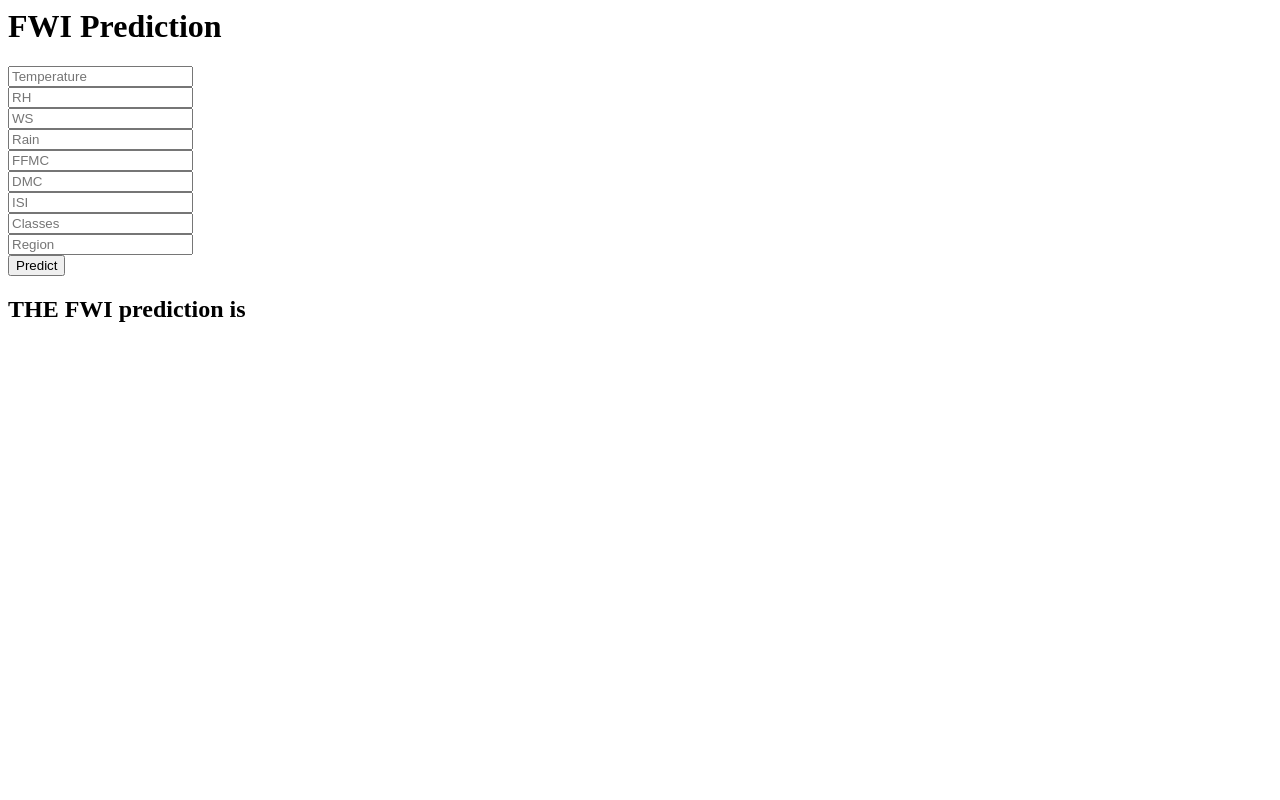
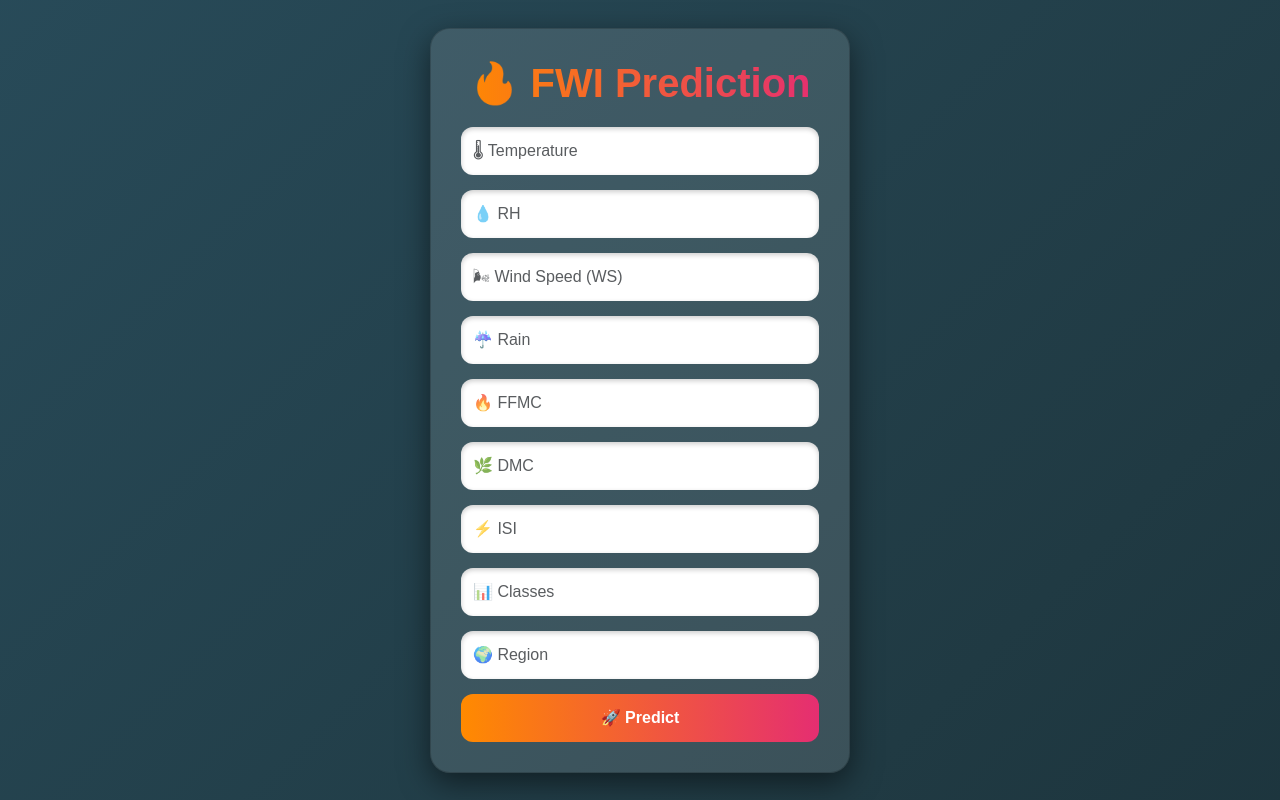
Before and after one commit to arnab06082004/test_forest_fires, a Flask app: page /prediction in a window 1280 px wide. Run offline with Flask 3, Linux system fonts and the light colour scheme; parts of the project's set-up code (start-up, migrations or seed data) failed here and were passed over.

Commit message:
style update

```diff
--- a/templates/home.html
+++ b/templates/home.html
@@ -1,20 +1,207 @@
-<h1>FWI Prediction</h1>
+<!DOCTYPE html>
+<html lang="en">
+  <head>
+    <meta charset="UTF-8" />
+    <meta name="viewport" content="width=device-width, initial-scale=1.0" />
+    <title>FWI Prediction</title>
 
-<!-- Main Input For Receiving Query to our ML -->
-<form action="{{ url_for('predict') }}" method="post">
-    <input type="text" name="Temperature" placeholder="Temperature" required="required" /><br>
-    <input type="text" name="RH" placeholder="RH" required="required" /><br>
-    <input type="text" name="WS" placeholder="WS" required="required" /><br>
-    <input type="text" name="Rain" placeholder="Rain" required="required" /><br>
-    <input type="text" name="FFMC" placeholder="FFMC" required="required" /><br>
-    <input type="text" name="DMC" placeholder="DMC" required="required" /><br>
-    <input type="text" name="ISI" placeholder="ISI" required="required" /><br>
-    <input type="text" name="Classes" placeholder="Classes" required="required" /><br>
-    <input type="text" name="Region" placeholder="Region" required="required" /><br>
+    <!-- Bootstrap CSS -->
+    <link
+      href="https://cdn.jsdelivr.net/npm/bootstrap@5.3.2/dist/css/bootstrap.min.css"
+      rel="stylesheet"
+    />
 
-    <button type="submit" class="btn btn-primary btn-block btn-large">Predict</button>
-</form>
+    <style>
+      /* Futuristic Animated Gradient Background */
+      body {
+        margin: 0;
+        font-family: "Poppins", sans-serif;
+        min-height: 100vh;
+        display: flex;
+        justify-content: center;
+        align-items: center;
+        padding: 20px;
+        background: linear-gradient(
+          -45deg,
+          #0f2027,
+          #203a43,
+          #2c5364,
+          #0f0c29,
+          #302b63,
+          #24243e
+        );
+        background-size: 600% 600%;
+        animation: gradientBG 15s ease infinite;
+        color: white;
+      }
 
-<h2>
-    THE FWI prediction is {{ results }}
-</h2>
+      @keyframes gradientBG {
+        0% {
+          background-position: 0% 50%;
+        }
+        50% {
+          background-position: 100% 50%;
+        }
+        100% {
+          background-position: 0% 50%;
+        }
+      }
+
+      /* Glassmorphism Card */
+      .card {
+        background: rgba(255, 255, 255, 0.12);
+        border-radius: 20px;
+        padding: 30px;
+        box-shadow: 0px 10px 30px rgba(0, 0, 0, 0.5);
+        width: 100%;
+        max-width: 420px;
+        animation: fadeIn 1.2s ease-in-out;
+      }
+
+      @keyframes fadeIn {
+        from {
+          opacity: 0;
+          transform: translateY(30px);
+        }
+        to {
+          opacity: 1;
+          transform: translateY(0);
+        }
+      }
+
+      .card h1 {
+        text-align: center;
+        font-weight: 700;
+        margin-bottom: 20px;
+        background: linear-gradient(90deg, #ff8a00, #e52e71);
+        -webkit-background-clip: text;
+        -webkit-text-fill-color: transparent;
+      }
+
+      /* Input Styling */
+      .form-control {
+        border-radius: 12px;
+        margin-bottom: 15px;
+        padding: 12px;
+        border: none;
+        box-shadow: inset 0px 2px 5px rgba(0, 0, 0, 0.2);
+      }
+
+      /* Button Styling */
+      .btn-custom {
+        background: linear-gradient(90deg, #ff8a00, #e52e71);
+        border: none;
+        border-radius: 12px;
+        padding: 12px;
+        font-weight: bold;
+        width: 100%;
+        transition: all 0.3s ease-in-out;
+        color: white;
+      }
+
+      .btn-custom:hover {
+        background: linear-gradient(90deg, #e52e71, #ff8a00);
+        transform: scale(1.05);
+      }
+
+      /* Result Box */
+      /* Result Box */
+      .result-box {
+        margin-top: 20px;
+        padding: 15px;
+        background: linear-gradient(90deg, #ff8a00, #e52e71);
+        border-radius: 12px;
+        text-align: center;
+        font-size: 20px;
+        font-weight: bold;
+        color: #fff;
+        box-shadow: 0px 4px 20px rgba(229, 46, 113, 0.6);
+        animation: fadeIn 1.5s ease-in-out;
+        letter-spacing: 1px;
+      }
+    </style>
+  </head>
+  <body>
+    <div class="card">
+      <h1>🔥 FWI Prediction</h1>
+
+      <!-- Main Input For Receiving Query to our ML -->
+      <form action="{{ url_for('predict') }}" method="post">
+        <input
+          type="text"
+          class="form-control"
+          name="Temperature"
+          placeholder="🌡 Temperature"
+          required
+        />
+        <input
+          type="text"
+          class="form-control"
+          name="RH"
+          placeholder="💧 RH"
+          required
+        />
+        <input
+          type="text"
+          class="form-control"
+          name="WS"
+          placeholder="🌬 Wind Speed (WS)"
+          required
+        />
+        <input
+          type="text"
+          class="form-control"
+          name="Rain"
+          placeholder="☔ Rain"
+          required
+        />
+        <input
+          type="text"
+          class="form-control"
+          name="FFMC"
+          placeholder="🔥 FFMC"
+          required
+        />
+        <input
+          type="text"
+          class="form-control"
+          name="DMC"
+          placeholder="🌿 DMC"
+          required
+        />
+        <input
+          type="text"
+          class="form-control"
+          name="ISI"
+          placeholder="⚡ ISI"
+          required
+        />
+        <input
+          type="text"
+          class="form-control"
+          name="Classes"
+          placeholder="📊 Classes"
+          required
+        />
+        <input
+          type="text"
+          class="form-control"
+          name="Region"
+          placeholder="🌍 Region"
+          required
+        />
+
+        <button type="submit" class="btn btn-custom">🚀 Predict</button>
+      </form>
+
+      {% if results %}
+      <div class="result-box">
+        🚀 THE FWI Prediction is: <span>{{ results }}</span>
+      </div>
+      {% endif %}
+    </div>
+
+    <!-- Bootstrap JS -->
+    <script src="https://cdn.jsdelivr.net/npm/bootstrap@5.3.2/dist/js/bootstrap.bundle.min.js"></script>
+  </body>
+</html>
```
